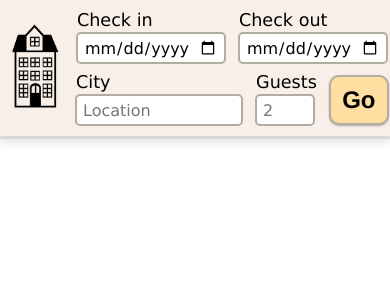
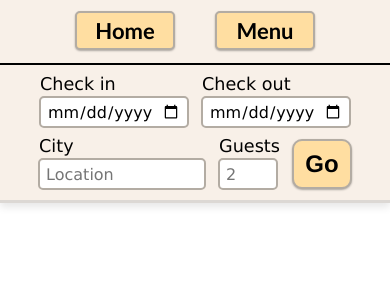
Before and after one commit to shakey0/ShuffleShackProject, a Flask app: page / in a window 390 px wide. Shown: the top 300 px of the page. Run offline with Flask 3, Linux system fonts and the light colour scheme; data that the repository does not hold is empty.

Commit message:
CSS adjusted for 320 screens

```diff
--- a/ShuffleShackApp/static/css/body_and_header.css
+++ b/ShuffleShackApp/static/css/body_and_header.css
@@ -5,18 +5,49 @@
     font-family:'Lucida Sans', 'Lucida Sans Regular', 'Lucida Grande', 'Lucida Sans Unicode', Geneva, Verdana, sans-serif
 }
 
-.navbar {
+.small-screen-top {
+    visibility: hidden;
+    justify-content: center;
+    gap: 20px;
+    border-bottom: solid 2px black;
+    z-index: 6;
+}
+
+.small-screen-top a, .small-screen-top button {
+    width: 100px;
+    padding: 4px 10px;
+    border: 2px solid #b3aca3;
+    border-radius: 5px;
+    background-color: #ffdea1;
+    cursor: pointer;
+    font-size: 22px;
+    font-weight: bold;
+    font-family:'Trebuchet MS', 'Lucida Sans Unicode', 'Lucida Grande', 'Lucida Sans', Arial, sans-serif;
+    text-decoration: none;
+    text-align: center;
+    color: black;
+    transition: background-color 0.3s;
+    margin: 10px;
+    white-space: nowrap;
+    box-shadow: 0px 1px 2px rgba(0, 0, 0, 0.3);
+    transform: translateY(-1px);
+}
+
+.navbar, .small-screen-top {
     position: fixed;
     top: 0;
     left: 0;
     right: 0;
-    z-index: 8;
     display: flex;
     width: 100%;
     padding: 2px 10px 10px;
     background-color: rgb(248, 240, 232);
+}
+
+.navbar {
     border-bottom: 3px solid #dcd8d4;
     box-shadow: 0 4px 8px rgba(0, 0, 0, 0.1);
+    z-index: 5;
 }
 
 .nav-box-left, .nav-box-center, .nav-box-right {
@@ -121,7 +152,7 @@
     transform: translateY(-1px);
 }
 
-.nav-item input[type="submit"]:hover {
+.nav-item input[type="submit"]:hover, .small-screen-top a:hover, .small-screen-top button:hover {
     background-color: #eecf95;
 }
 
@@ -253,3 +284,34 @@
     }
 
 }
+
+@media (max-width: 480px) {
+
+    .small-screen-top {
+        visibility: visible;
+        padding-bottom: 2px;
+    }
+
+    .navbar {
+        margin-top: 64px;
+        padding: 2px 0px 10px;
+    }
+
+    .nav-box-left {
+        visibility: hidden;
+        width: 0px;
+        flex: 0 0 0%;
+    }
+
+    .nav-box-center {
+        flex: 0 0 100%;
+        justify-content: center;
+    }
+
+    .nav-box-right {
+        visibility: hidden;
+        width: 0px;
+        flex: 0 0 0%;
+        justify-content: flex-end;
+    }
+}
--- a/ShuffleShackApp/static/css/index.css
+++ b/ShuffleShackApp/static/css/index.css
@@ -12,6 +12,7 @@
     display: inline-block;
     justify-content: center;
     align-items: center;
+    width: 400px;
 }
 
 .property-image {
@@ -45,3 +46,24 @@
     border-top: 1px solid #000000;
     font-weight: bold;
 }
+
+@media (max-width: 480px) {
+
+    .properties-container {
+        margin-top: 220px;
+    }
+
+}
+
+@media (max-width: 420px) {
+
+    .property-box {
+        width: 300px;
+    }
+
+    .property-image {
+        width: 300px;
+        height: 225px;
+    }
+
+}
--- a/ShuffleShackApp/static/css/main_menu.css
+++ b/ShuffleShackApp/static/css/main_menu.css
@@ -13,7 +13,7 @@
 
 .main-menu-box-auth {
     width: 300px;
-    height: 300px;
+    height: 275px;
 }
 
 .menu-button-container {
--- a/ShuffleShackApp/templates/layout.html
+++ b/ShuffleShackApp/templates/layout.html
@@ -12,6 +12,10 @@
 </head>
 <body>
     <nav>
+        <div class="small-screen-top">
+            <a href="">Home</a>
+            <button data-menu-target="#main-menu-box">Menu</button>
+        </div>
         <div class="navbar">
             <div class="nav-box-left">
                 <div class="home-button-box">
@@ -53,7 +57,7 @@
                     {% if 1 == 2 %}
                     <div class="user-name">User</div>
                     {% else %}
-                    <div class="user-name">Menu</div>
+                    <div class="user-name" data-menu-target="#main-menu-box">Menu</div>
                     {% endif %}
                     <button class="menu-button" data-menu-target="#main-menu-box">
                         <svg class="menu-icon" viewBox="0 0 100 80">
```
